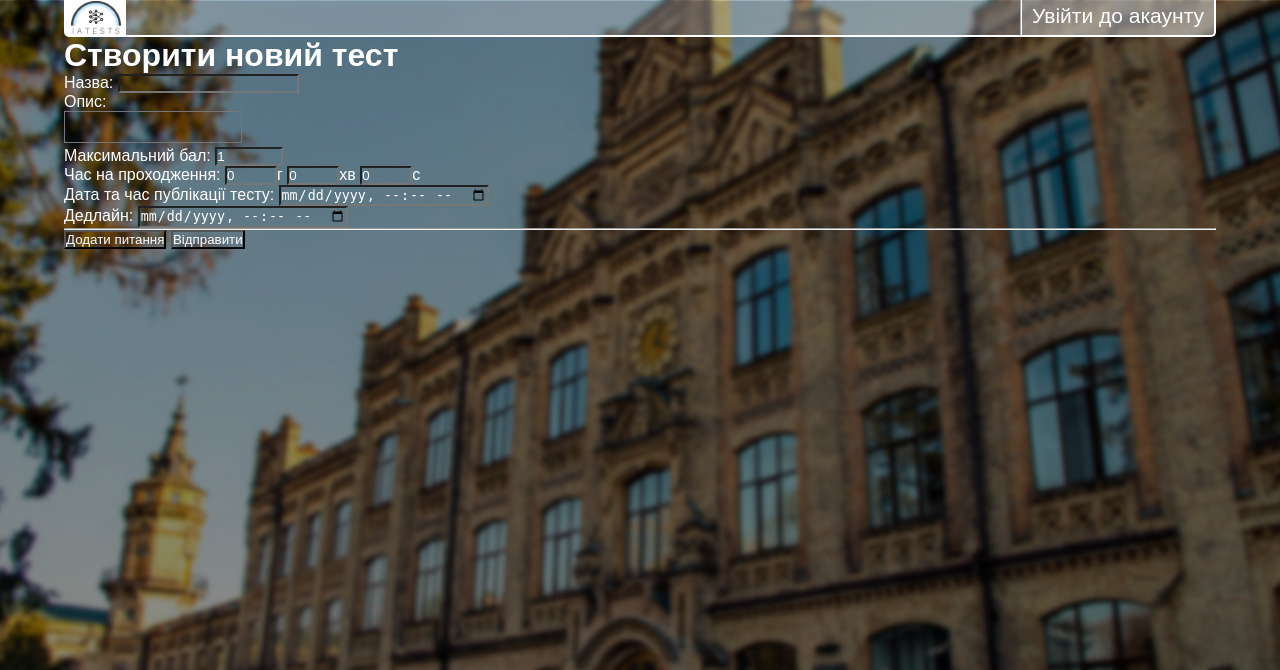
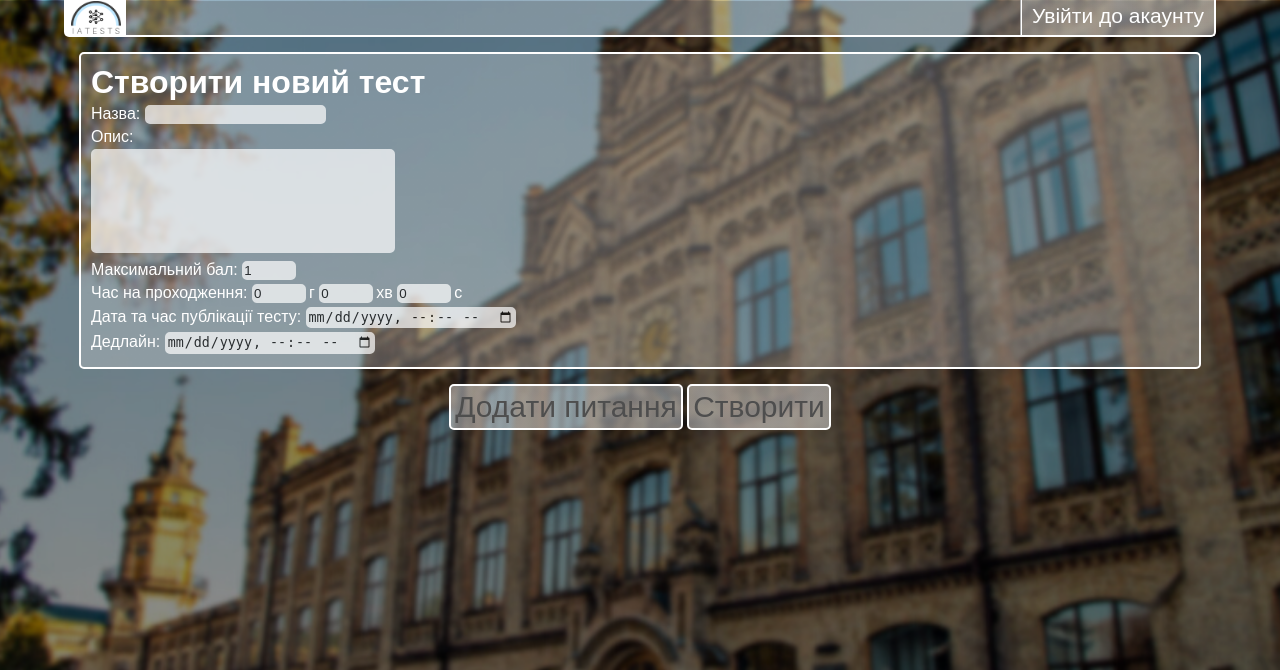
Before and after one commit to OlegAtaman/iatests, a Django app: a page that uses templates/testapp/newtest.html in a window 1280 px wide. Shown: the top 670 px of the page. Run offline with Django 4.2, Linux system fonts and the light colour scheme; some libraries are stand-ins or nearby versions.

Commit message:
Added more styles

```diff
--- a/static/js/creator.js
+++ b/static/js/creator.js
@@ -3,8 +3,8 @@ $(document).ready(function(){
     var url_ = $("input[name=url]").val();
     $(".ubutton").click(function(){
         var quetions = [];
-        var divs = $(this.parentNode).children('#cont').children('.quetion');
-        var count = $(this.parentNode).children('#cont').children('.quetion').length;
+        var divs = $('#cont').children('.quetion');
+        var count = divs.length;
         if (count == 0) {
             alert('У тесті має бути принаймні одне питання!')
         } else {
@@ -35,19 +35,18 @@ $(document).ready(function(){
                 };
             quetions.push(quetion);
             });
-            console.log($(this.parentNode).children('.t_cont').children('.t2').val());
             $.ajax({
                 url: "",
                 type: "post",
                 data: {
-                    qname : $(this.parentNode).children('.hi').children('input').val(),
-                    desc : $(this.parentNode).children('textarea').val(),
-                    hours : $(this.parentNode).children('.t_cont').children('.t1').val(),
-                    minutes : $(this.parentNode).children('.t_cont').children('.t2').val(),
-                    seconds : $(this.parentNode).children('.t_cont').children('.t3').val(),
-                    pub_time : $(this.parentNode).children('.dt_cont').children('input').val(),
-                    deadline : $(this.parentNode).children('.dt_cont2').children('input').val(),
-                    m_points: $(this.parentNode).children('.m_points').children('input').val(),
+                    qname : $('#newtestcont').children('.hi').children('input').val(),
+                    desc : $('#newtestcont').children('textarea').val(),
+                    hours : $('#newtestcont').children('.t_cont').children('.t1').val(),
+                    minutes : $('#newtestcont').children('.t_cont').children('.t2').val(),
+                    seconds : $('#newtestcont').children('.t_cont').children('.t3').val(),
+                    pub_time : $('#newtestcont').children('.dt_cont').children('input').val(),
+                    deadline : $('#newtestcont').children('.dt_cont2').children('input').val(),
+                    m_points: $('#newtestcont').children('.m_points').children('input').val(),
                     q : JSON.stringify(quetions),
                     csrfmiddlewaretoken : csrf
                 },
@@ -63,19 +62,16 @@ $(document).ready(function(){
 
     $(".new_quetion_btn").click(function(){
         $("#cont").append(`
-        <div class="unquetion" style="border:3px solid white; border-radius:5px; background: rgb(255,0,0);
-        background: linear-gradient(90deg, rgba(255,0,0,0.2) 0%, rgba(222,222,222,0.2) 0%);
-        margin: 5px; padding: 5px">
+        <div class="unquetion" style="border:2px solid white; border-radius:5px; background: rgb(255,0,0);
+        background: linear-gradient(90deg, rgba(255,0,0,0.2) 0%, rgba(222,222,222,0.2) 0%); padding: 5px">
         <p class="qname">Текст питання:
-        <input  name="q_name" type="text"></p>
+        <input class="longblock" name="q_name" type="text"></p>
         <p class="points">Кількість балів:
-        <input  name="points" type="number"></p>
-        <hr>
+        <input class="shortblock" name="points" type="number"></p>
         <div class="ans_cont">
         </div>
-        <hr>
-        <button class="new_ans" type="button">Додати відповіть</button>
-        <button class="post_quet" type="button">Зберегти питання</button>
+        <button class="new_ans submission new_t_btn_s" type="button">Додати відповіть</button>
+        <button class="post_quet submission new_t_btn_s" type="button">Зберегти питання</button>
         </div>
         `);
     });
@@ -90,7 +86,7 @@ $(document).ready(function(){
         $(this.parentNode).children('.ans_cont').append(`
         <div class="ans">
         <p>Текст відповіді:</p>
-        <input type="text" class="ans" name="answer">
+        <input type="text" class="ans longblock lbplus" name="answer">
         <input type="checkbox" name="correct">Правильна відповідь</div>
         `);
     });
@@ -116,10 +112,10 @@ $(document).ready(function(){
                 quetions += $(this).children('input.ans').val();
                 quetions += '</p>';
             });
-            var out = `<div class="quetion" style="border:3px solid white; border-radius:5px; background: rgb(255,0,0);
-            background: linear-gradient(90deg, rgba(255,0,0,0.2) 0%, rgba(222,222,222,0.2) 0%); margin: 5px; padding: 5px"><b>Питання:</b> <p class="q">`
-                + qname + '</p><b>Кількість балів:</b> <p class="p">' + points
-                + '</p>' + quetions + '</div>';
+            var out = `<div class="quetion" style="border:2px solid white; border-radius:5px; background: rgb(255,0,0);
+            background: linear-gradient(90deg, rgba(255,0,0,0.2) 0%, rgba(222,222,222,0.2) 0%);     padding: 5px"><b>Питання:</b> <p class="q">`
+                + qname + '</p><b>Кількість балів:</b> <p style="display:inline" class="p">' + points
+                + '</p><br><b>Відповіді:</b>' + quetions + '</div>';
             $(this.parentNode).replaceWith(out);
         };
     });
--- a/static/styles/new.css
+++ b/static/styles/new.css
@@ -383,6 +383,7 @@ th{
 
 .test-overview{
     padding: 15px;
+    text-align:center;
 }
 
 .name{
@@ -402,7 +403,7 @@ a{
     top: 20%;
     right: 33%;
     left: 33%;
-
+    z-index: 5;
 }
 
 .question{
@@ -449,7 +450,8 @@ a{
 }
 
 .course-info {
-    width: 700px;
+    width: 500px;
+    position: relative;
     overflow-wrap: break-word;
 }
 
@@ -466,6 +468,7 @@ a{
     border-radius: 5px;
     position: relative;
     min-width: 980px;
+    min-height: 52px;
 }
 
 .controls {
@@ -493,6 +496,9 @@ a{
 
 .submission > .edit-profile:link, .submission > .edit-profile:visited {
     font-size: 24px;
+    display:block;
+    height: 100%;
+    line-height: 40px;
 }
 
 .tests-list{
@@ -662,11 +668,101 @@ a{
 }
 
 .table-test {
+    margin: 10px auto;
+    width: 900px;
     background: rgb(255,0,0);
     background: linear-gradient(90deg, rgba(255,0,0,0.2) 0%, rgba(222,222,222,0.3) 0%);
+}
+
+.table-test > tbody > tr {
+    height: 28px;
 }
 
 .guide {
     display: grid;
     grid-template-columns: 1fr 1fr;
 }
+
+#newtestcont {
+    margin: 15px;
+    border: 2px solid white;
+    border-radius: 5px;
+    padding: 10px;
+    background: linear-gradient(90deg, rgba(255,0,0,0.2) 0%, rgba(222,222,222,0.3) 0%);
+}
+
+.longblock {
+    color: black;
+    border: 2px solid white;
+    border-radius: 5px;
+    opacity: 0.7;
+    background-color: white;
+}
+
+.shortblock {
+    color: black;
+    border: 2px solid white;
+    border-radius: 5px;
+    opacity: 0.7;
+    background-color: white;
+    width: 50px;
+    margin-right: 3px;
+}
+
+.bigblock {
+    color: black;
+    border: 2px solid white;
+    border-radius: 5px;
+    opacity: 0.7;
+    background-color: white;
+    height: 100px;
+    width: 300px;
+}
+
+#newtestcont > p {
+    margin: 4px 0px 3px 0px;
+}
+
+.new_t_but {
+    font-size: 30px;
+    padding: 4px;
+    color: rgb(78, 78, 78);
+}
+
+.new_t_btn_s {
+    font-size: 18px;
+    padding: 0px 2px 0px 2px;
+    color: rgb(78, 78, 78);
+}
+
+.btns {
+    margin: 15px auto;
+}
+
+.lbplus {
+    width:300px;
+}
+
+.ans_cont {
+    margin: 3px 0px 8px 0px;
+}
+
+.ans_cont > .ans {
+    margin: 3px 0px 8px 0px;
+}
+
+.unquetion > p {
+    margin: 4px 0px 3px 0px;
+}
+
+.unquetion, .quetion {
+    margin:8px;
+}
+
+.pages-jour {
+    padding: 1px 3px 1px 3px;
+}
+
+.pages-jour > a {
+    color:rgb(78, 78, 78);
+}
--- a/templates/testapp/newtest.html
+++ b/templates/testapp/newtest.html
@@ -1,24 +1,26 @@
 {% extends 'base.html' %}
 {% load static %}
 {% block content %}
-<h1>Створити новий тест</h1>
 <input type="hidden" name="url" value="{% url 'course' code %}">
-<form method="post">
-    {% csrf_token %}
-    <p class="hi">Назва: <input  type="text" name="name"></p>
+{% csrf_token %}
+<div id="newtestcont">
+    <h1>Створити новий тест</h1>
+    <p class="hi">Назва: <input class="longblock" type="text" name="name"></p>
     <p>Опис:</p>
-    <textarea name="desc"></textarea>
-    <p class="m_points">Максимальний бал: <input type="number" name="m_points" min="1" max="1000" value="1"></p>
-    <p class="t_cont">Час на проходження: <input class="t1" type="number" name="sub_time1"  min="0" max="10" value="0">г <input class="t2" type="number" name="sub_time2" min="0" max="59" value="0">хв <input class="t3" type="number" min="0" max="59" name="sub_time3" value="0">с</p>
-    <p class="dt_cont">Дата та час публікації тесту: <input type="datetime-local" name="pub_time"></p>
-    <p class="dt_cont2">Дедлайн: <input type="datetime-local" name="deadline"></p>
-    <hr>
+    <textarea class="bigblock" name="desc"></textarea>
+    <p class="m_points">Максимальний бал: <input class="shortblock" type="number" name="m_points" min="1" max="1000" value="1"></p>
+    <p class="t_cont">Час на проходження: <input class="t1 shortblock" type="number" name="sub_time1"  min="0" max="10" value="0">г <input class="t2 shortblock" type="number" name="sub_time2" min="0" max="59" value="0">хв <input class="t3 shortblock" type="number" min="0" max="59" name="sub_time3" value="0">с</p>
+    <p class="dt_cont">Дата та час публікації тесту: <input class="longblock" type="datetime-local" name="pub_time"></p>
+    <p class="dt_cont2">Дедлайн: <input class="longblock" type="datetime-local" name="deadline"></p>
+</div>
     <div id="cont">
 
     </div>
-    <button type="button" class="new_quetion_btn">Додати питання</button>
-    <button type="button" class="ubutton">Відправити</button>
-    </form>
-
+    <div class="btns">
+    <div>
+    <button type="button" class="new_quetion_btn submission new_t_but">Додати питання</button>
+    <button type="button" class="ubutton submission new_t_but">Створити</button>
+    </div>
+    </div>
     <script src="{% static 'js/creator.js' %}"></script>
 {% endblock %}
--- a/templates/testapp/test_overview.html
+++ b/templates/testapp/test_overview.html
@@ -1,8 +1,7 @@
 {% extends 'base.html' %}
 {% block content %}
 <div class="test-overview">
-    <h1>{{ test.title }}</h1>
-    <p class="change">{{ test.description }}</p>
+    <h1>Оцінки в {{ test.title }}</h1>
     <table class="table-test">
     <tr>
         <th class="name">Ім'я</th>
--- a/testapp/models.py
+++ b/testapp/models.py
@@ -86,5 +86,5 @@ class Submition(models.Model):
     test = models.ForeignKey(Test, on_delete=models.CASCADE)
     answers = models.ManyToManyField(Answer)
 
-    def __str__(self):
-        return f"Submission to test {self.test} by student {self.student}"
+    # def __str__(self):
+    #     return f"Submission to test {self.test} by student {self.student}"
```
Also changed, not shown: templates/testapp/course.html (+14 -6 lines), templates/testapp/course_overview.html (+13 -14 lines), db.sqlite3.
